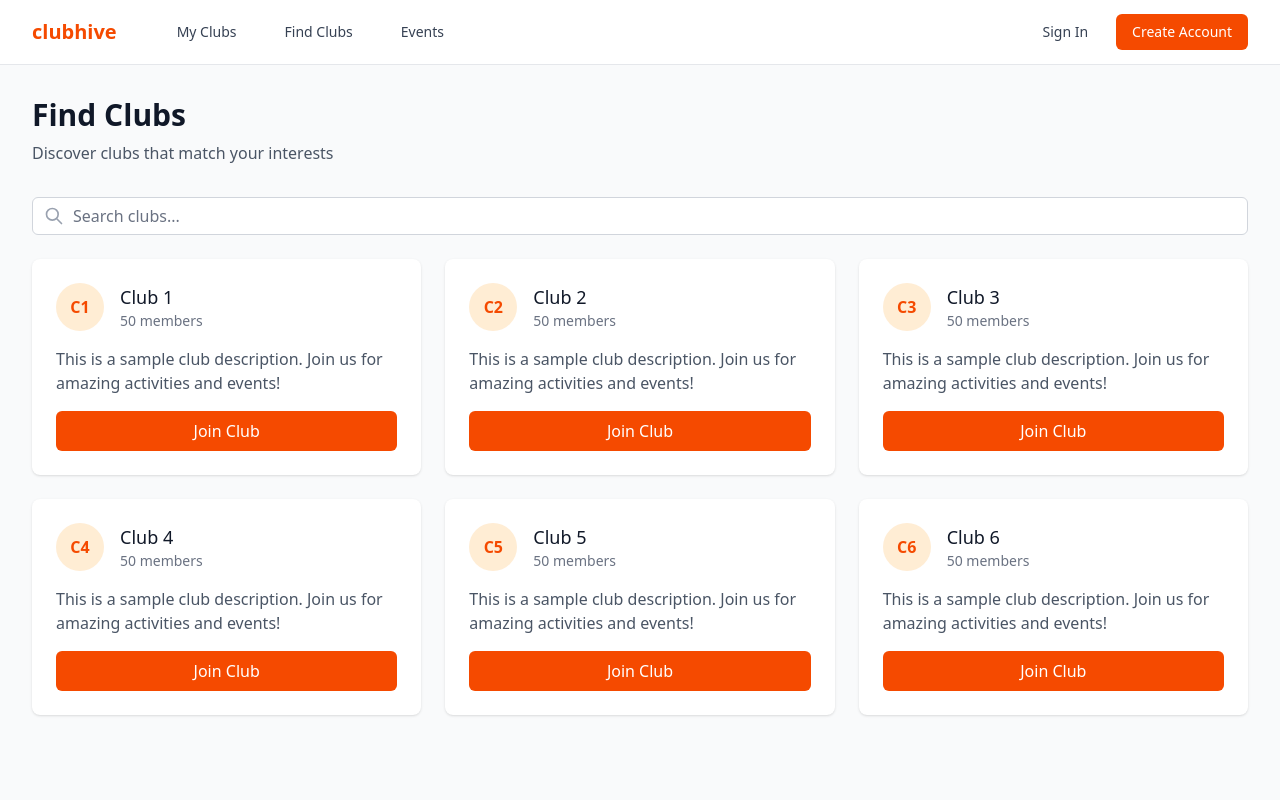
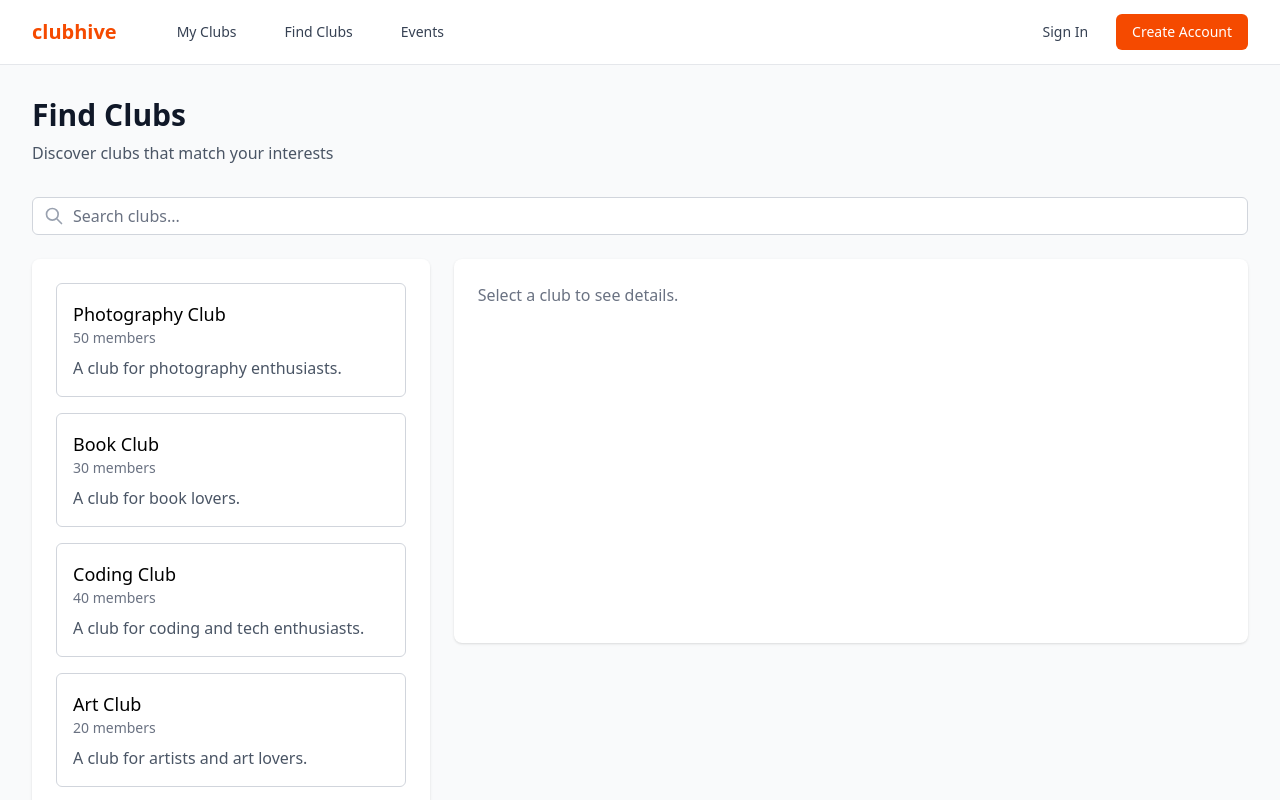
Before and after one commit to timothywashburn/clubhive, a React (Vite) app in the folder client/: page /clubs in a window 1280 px wide. Shown: the top 800 px of the page. Built offline with nearby package versions, Linux system fonts and the light colour scheme.

Commit message:
find clubs page frontend mockup with master-detail view and static data for now

```diff
--- /dev/null
+++ b/client/src/components/ClubCardSmall.tsx
@@ -0,0 +1,34 @@
+import React from 'react';
+
+type ClubCardProps = {
+    name: string;
+    description: string;
+    members: number;
+    isSelected: boolean;
+    onClick: () => void;
+};
+
+const ClubCardSmall: React.FC<ClubCardProps> = ({
+    name,
+    description,
+    members,
+    isSelected,
+    onClick,
+}) => {
+    return (
+        <div
+            className={`p-4 border rounded-md cursor-pointer ${
+                isSelected
+                    ? 'bg-orange-100 border-orange-500'
+                    : 'bg-white border-gray-300'
+            }`}
+            onClick={onClick}
+        >
+            <h3 className="text-lg font-medium">{name}</h3>
+            <p className="text-sm text-gray-500">{members} members</p>
+            <p className="text-gray-600 mt-2">{description}</p>
+        </div>
+    );
+};
+
+export default ClubCardSmall;
--- a/client/src/pages/Clubs.tsx
+++ b/client/src/pages/Clubs.tsx
@@ -1,14 +1,73 @@
 import { useState } from 'react';
+import ClubCardSmall from '../components/ClubCardSmall';
 
-/**
- * THIS CLASS IS AI GENERATED AND TEMPORARY
- *
- * This class is a placeholder that bears no resemblance to the real
- * implementation for this page. This code is temporary and can be
- * replaced by the real implementation at any time.
- */
 export function Clubs() {
     const [searchTerm, setSearchTerm] = useState('');
+    const [selectedClub, setSelectedClub] = useState<string | null>(null);
+
+    // Placeholder for clubs data
+    const clubs = [
+        {
+            id: 1,
+            name: 'Photography Club',
+            members: 50,
+            description: 'A club for photography enthusiasts.',
+        },
+        {
+            id: 2,
+            name: 'Book Club',
+            members: 30,
+            description: 'A club for book lovers.',
+        },
+        {
+            id: 3,
+            name: 'Coding Club',
+            members: 40,
+            description: 'A club for coding and tech enthusiasts.',
+        },
+        {
+            id: 4,
+            name: 'Art Club',
+            members: 20,
+            description: 'A club for artists and art lovers.',
+        },
+        {
+            id: 5,
+            name: 'Music Club',
+            members: 25,
+            description: 'A club for music enthusiasts.',
+        },
+        {
+            id: 6,
+            name: 'Gaming Club',
+            members: 60,
+            description: 'A club for gamers.',
+        },
+        {
+            id: 7,
+            name: 'Cooking Club',
+            members: 15,
+            description: 'A club for cooking enthusiasts.',
+        },
+        {
+            id: 8,
+            name: 'Travel Club',
+            members: 10,
+            description: 'A club for travel lovers.',
+        },
+        {
+            id: 9,
+            name: 'Fitness Club',
+            members: 35,
+            description: 'A club for fitness enthusiasts.',
+        },
+        {
+            id: 10,
+            name: 'Language Exchange Club',
+            members: 45,
+            description: 'A club for language learners.',
+        },
+    ];
 
     return (
         <div className="min-h-screen bg-gray-50">
@@ -49,36 +108,49 @@ export function Clubs() {
                     </div>
                 </div>
 
-                <div className="grid grid-cols-1 md:grid-cols-2 lg:grid-cols-3 gap-6">
-                    {[1, 2, 3, 4, 5, 6].map(i => (
-                        <div
-                            key={i}
-                            className="bg-white rounded-lg shadow hover:shadow-md transition-shadow p-6"
-                        >
-                            <div className="flex items-center mb-4">
-                                <div className="w-12 h-12 bg-orange-100 rounded-full flex items-center justify-center">
-                                    <span className="text-orange-600 font-bold">
-                                        C{i}
-                                    </span>
-                                </div>
-                                <div className="ml-4">
-                                    <h3 className="text-lg font-medium text-gray-900">
-                                        Club {i}
-                                    </h3>
-                                    <p className="text-sm text-gray-500">
-                                        50 members
-                                    </p>
-                                </div>
-                            </div>
-                            <p className="text-gray-600 mb-4">
-                                This is a sample club description. Join us for
-                                amazing activities and events!
+                <div className="flex flex-row gap-6">
+                    {/* Left: club list */}
+                    <div className="w-full lg:w-1/3 bg-white rounded-lg shadow p-6 h-screen overflow-y-auto space-y-4">
+                        {clubs.map(club => (
+                            <ClubCardSmall
+                                key={club.name}
+                                name={club.name}
+                                members={club.members}
+                                description={club.description}
+                                isSelected={selectedClub === club.name}
+                                onClick={() => setSelectedClub(club.name)}
+                            />
+                        ))}
+                    </div>
+
+                    {/* Right: selected club detail */}
+                    <div className="w-full lg:w-2/3 bg-white rounded-lg shadow p-6 max-h-96">
+                        {selectedClub ? (
+                            <>
+                                <h2 className="text-2xl font-bold mb-2">
+                                    {selectedClub}
+                                </h2>
+                                <p className="text-sm text-gray-500 mb-4">
+                                    {clubs.find(
+                                        club => club.name === selectedClub
+                                    )?.members || 0}{' '}
+                                    members
+                                </p>
+                                <p className="text-gray-700">
+                                    {clubs.find(
+                                        club => club.name === selectedClub
+                                    )?.description || 'No description'}
+                                </p>
+                                <button className="mt-4 w-full bg-orange-600 text-white py-2 rounded-md hover:bg-orange-700 font-medium">
+                                    Join Club
+                                </button>
+                            </>
+                        ) : (
+                            <p className="text-gray-500">
+                                Select a club to see details.
                             </p>
-                            <button className="w-full bg-orange-600 text-white py-2 rounded-md hover:bg-orange-700 font-medium">
-                                Join Club
-                            </button>
-                        </div>
-                    ))}
+                        )}
+                    </div>
                 </div>
             </div>
         </div>
```
Also changed, not shown: 1 other file (tests, documents, lock files or other folders).
